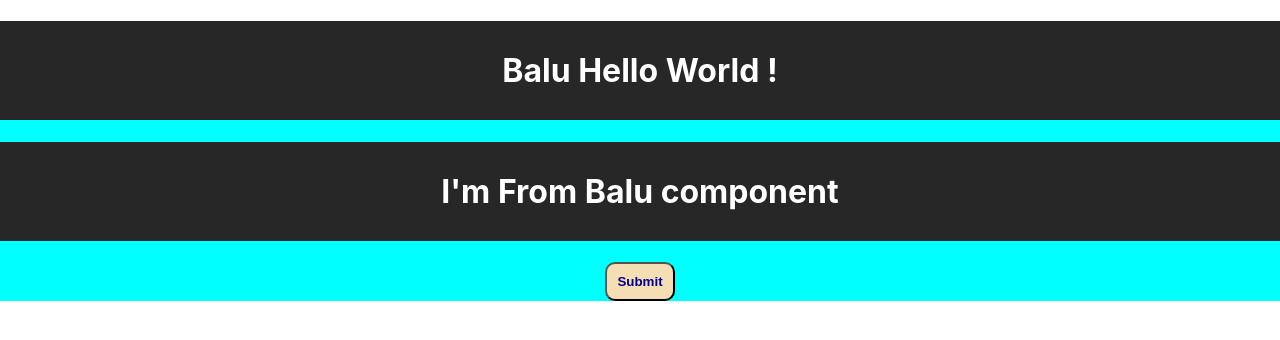
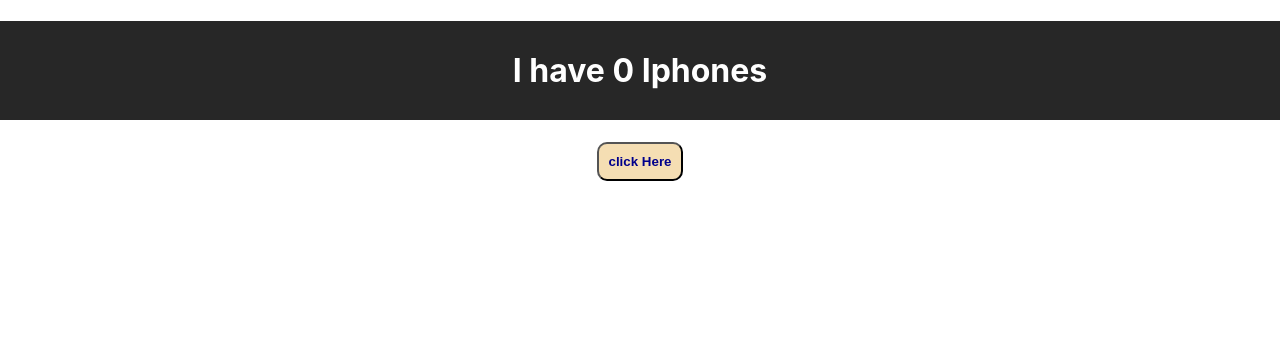
Before and after one commit to bkrishna1114/React-Basics, a React (Create React App) app: page / in a window 1280 px wide. Shown: the top 340 px of the page. Built offline with nearby package versions, Linux system fonts and the light colour scheme.

Commit message:
use state, useEffect

```diff
--- a/src/App.js
+++ b/src/App.js
@@ -1,4 +1,4 @@
-import React,{Component,useState} from "react";
+import React,{Component,useEffect,useState} from "react";
 import Display from "./display";
 import './App.css';
 
@@ -39,25 +39,73 @@
 
 // export default App;
 
-// state and props...
-export default class App extends Component {
-  state = {
-    name : "Balu",
-  }
-  render(){
+// state and props...and use state
+// export default class App extends Component {
+//   state = {
+//     name : "Balu",
+//   }
+//   render(){
+//     return(
+//       <div className='container'>
+//         <center>
+//           <h1>{this.state.name} Hello World !</h1>
+//           <Display name={this.state.name} />
+//           <button className="submit"
+//               onClick={
+//                 ()=>console.log("clicked")
+//               }
+
+//           >Submit</button>
+//         </center>
+//       </div>
+//     )
+//   }
+// }
+
+///onclick use state...
+// const App  = () => {
+//   const [count,setCount] = useState(0)
+
+//   return(
+//     <div>
+//       <center>
+//         <h1>{count}</h1>
+//         <button className="submit"
+//           onClick={
+//             () => setCount(count+1)
+//           }
+//           >
+//           click Here
+//         </button>
+//       </center>
+//     </div>
+//   )
+// }
+
+// export default App;
+
+
+
+// using UseEffect{} in from react hook..
+const App  = () => {
+  const [count,setCount] = useState(0)
+  useEffect(
+    () => console.log(count,[count])
+  )
   return(
-      <div className='container'>
+    <div>
       <center>
-          <h1>{this.state.name} Hello World !</h1>
-          <Display name={this.state.name} />
+        <h1>I have {count} Iphones</h1>
         <button className="submit"
           onClick={
-                ()=>console.log("clicked")
+            () => setCount(count+1)
           }
-
-          >Submit</button>
+          >
+          click Here
+        </button>
       </center>
     </div>
   )
 }
-}
+
+export default App;
```
Lines whose indentation alone changed are shown as unchanged.
